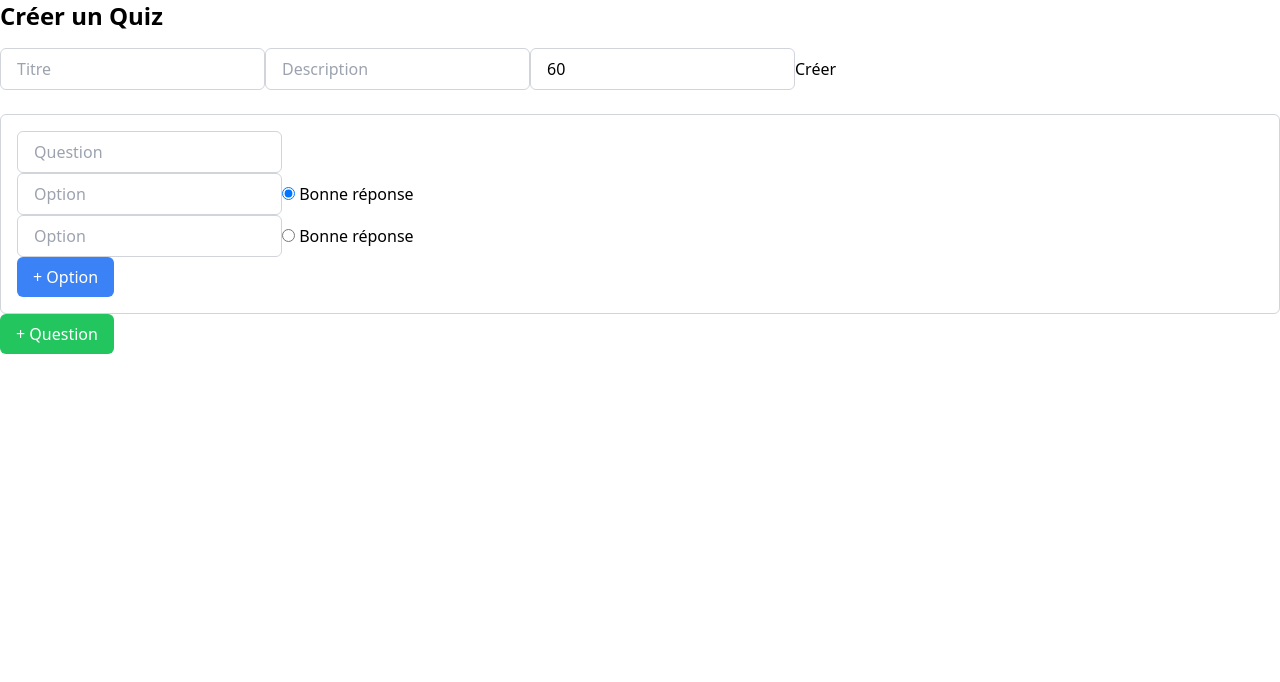
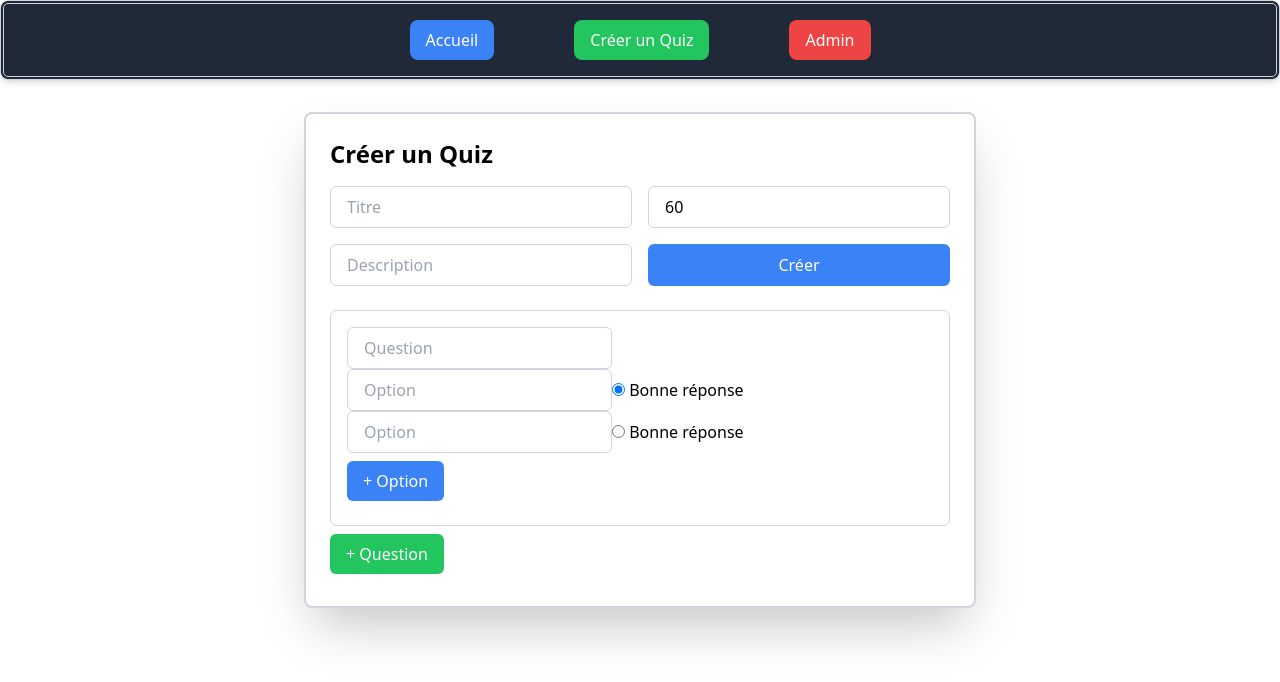
Before and after one commit to wilgaslove/quiz-frontend, a Vue app: page /admin/create in a window 1280 px wide. Shown: the top 682 px of the page. Built offline with nearby package versions, Linux system fonts and the light colour scheme; sample sign-in values are in the browser's storage; the HTML template or start-up script is replaced by a standard one.

Commit message:
mis en forme dashbord creation quiz

```diff
--- a/src/views/admin/CreateQuiz.vue
+++ b/src/views/admin/CreateQuiz.vue
@@ -2,6 +2,7 @@
 import { ref } from "vue"
 import { useRouter } from "vue-router"
 import api from "@/services/api"
+import navbar from "@/components/navbar.vue"
 
 const router = useRouter()
 
@@ -52,30 +53,32 @@ const addOption = (qIndex: number) => {
 </script>
 
 <template>
-  <div class="">
+
+<navbar />
+
+  <div class=" shadow-2xl mx-auto max-w-2xl my-8 border-solid border-2 border-gray-300 p-6 rounded-lg">
     <h1 class="text-2xl font-bold mb-4">Créer un Quiz</h1>
-
+    <div class="grid grid-rows-2 grid-flow-col  gap-4">
       <input v-model="title" placeholder="Titre" class="border border-gray-300 rounded-md py-2 px-4 focus:outline-none focus:ring-2 focus:ring-blue-500" />
       <input v-model="description" placeholder="Description" class="border border-gray-300 rounded-md py-2 px-4 focus:outline-none focus:ring-2 focus:ring-blue-500" />
       <input v-model="duration" type="number" placeholder="Durée" class="border border-gray-300 rounded-md py-2 px-4 focus:outline-none focus:ring-2 focus:ring-blue-500" />
-
-    <button @click="createQuiz">Créer</button>
+      <button @click="createQuiz" class="bg-blue-500 text-white py-2 px-4 rounded-md hover:bg-blue-600 focus:outline-none focus:ring-2 focus:ring-blue-500">Créer</button>
     </div>
-
     <div v-for="(q, qIndex) in questions" :key="qIndex" class="mt-6 p-4 border border-gray-300 rounded-md">
-
       <input v-model="q.question" placeholder="Question"  class="border border-gray-300 rounded-md py-2 px-4 focus:outline-none focus:ring-2 focus:ring-blue-500" />
-
       <div v-for="(opt, oIndex) in q.options" :key="oIndex">
         <input v-model="q.options[oIndex]" placeholder="Option" class="border border-gray-300 rounded-md py-2 px-4 focus:outline-none focus:ring-2 focus:ring-blue-500" />
-
         <input type="radio" :name="'correct' + qIndex" :value="oIndex" v-model="q.correctAnswer" />
         Bonne réponse
       </div>
+      <button @click="addOption(qIndex)" class="bg-blue-500 text-white my-2 py-2 px-4 rounded-md hover:bg-blue-600 focus:outline-none focus:ring-2 focus:ring-blue-500">+ Option</button>
+    </div>
+    <button @click="addQuestion" class="bg-green-500 text-white my-2 py-2 px-4 rounded-md hover:bg-green-600 focus:outline-none focus:ring-2 focus:ring-green-500  ">+ Question
 
-    <button @click="addOption(qIndex)" class="bg-blue-500 text-white py-2 px-4 rounded-md hover:bg-blue-600 focus:outline-none focus:ring-2 focus:ring-blue-500">+ Option</button>
+    </button>
+  </div>
+</template>
 
-  </div>
+<style scoped>
 
-  <button @click="addQuestion" class="bg-green-500 text-white py-2 px-4 rounded-md hover:bg-green-600 focus:outline-none focus:ring-2 focus:ring-green-500  ">+ Question</button>
-</template>
+</style>
```
Lines whose indentation alone changed are shown as unchanged.
